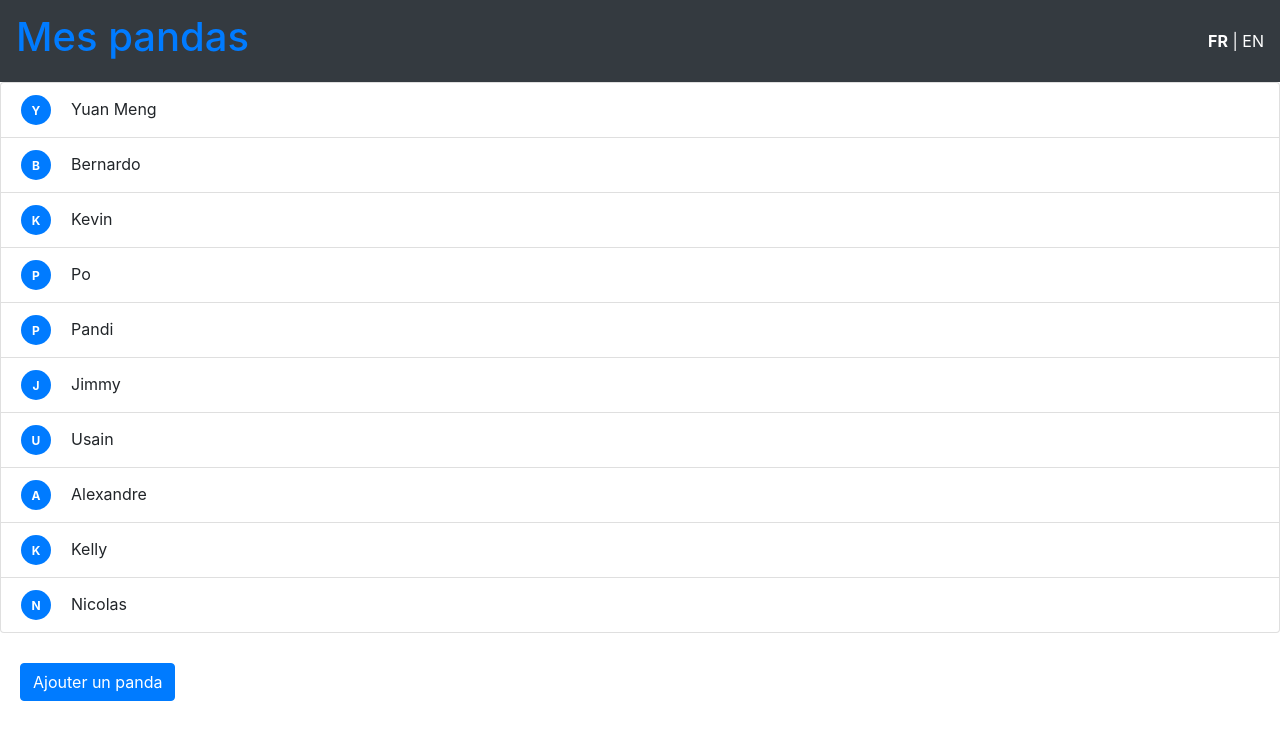
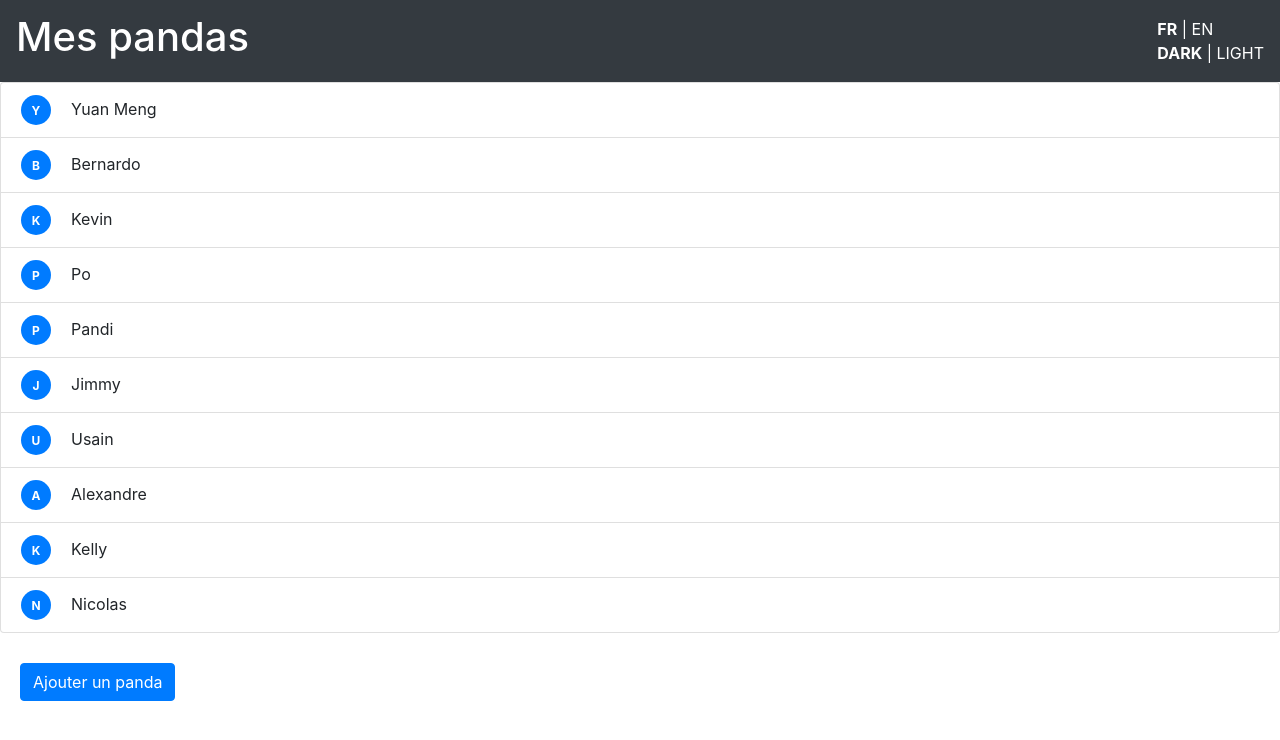
Before and after one commit to chawax/tp-my-pandas, a React (Create React App) app: page / in a window 1280 px wide. Shown: the top 740 px of the page. Built offline with nearby package versions, Linux system fonts and the light colour scheme; data requests are answered from the project's data file.

Commit message:
Gestion du mode dark / light avec Context API

```diff
--- a/src/App.tsx
+++ b/src/App.tsx
@@ -3,6 +3,7 @@ import React from 'react';
 import { QueryClient, QueryClientProvider } from 'react-query';
 import { ReactQueryDevtools } from 'react-query/devtools';
 import Router from './components/Router';
+import { DisplayModeProvider } from './context/DisplayModeProvider';
 
 const queryClient = new QueryClient();
 const ReactQueryWrapper = ({ children }: { children: ReactNode }) => (
@@ -15,7 +16,9 @@ const ReactQueryWrapper = ({ children }: { children: ReactNode }) => (
 function App() {
   return (
     <ReactQueryWrapper>
-      <Router />
+      <DisplayModeProvider>
+        <Router />
+      </DisplayModeProvider>
     </ReactQueryWrapper>
   );
 }
--- /dev/null
+++ b/src/components/Header/ChooseDisplayMode.tsx
@@ -0,0 +1,35 @@
+import React, { useContext } from 'react';
+import DisplayModeContext from '../../context/DisplayModeContext';
+
+const styles = {
+  enabled: {
+    cursor: 'pointer',
+    fontWeight: 'bold',
+  },
+  disabled: {
+    cursor: 'pointer',
+    fontWeight: 'normal',
+  },
+};
+
+export type ChooseDisplayModeProps = {
+  code: string;
+  label: string;
+};
+
+const ChooseDisplayMode = (props: ChooseDisplayModeProps) => {
+  const { displayMode, toggleDisplayMode } = useContext(DisplayModeContext);
+
+  const style: React.CSSProperties =
+    displayMode === props.code
+      ? (styles.enabled as React.CSSProperties)
+      : (styles.disabled as React.CSSProperties);
+
+  return (
+    <span style={style} onClick={toggleDisplayMode}>
+      {props.label}
+    </span>
+  );
+};
+
+export default ChooseDisplayMode;
--- /dev/null
+++ b/src/components/Header/ChooseLanguage.tsx
@@ -0,0 +1,47 @@
+import React, { useCallback } from 'react';
+import { useTranslation } from 'react-i18next';
+
+const styles = {
+  languageEnabled: {
+    cursor: 'pointer',
+    fontWeight: 'bold',
+  },
+  languageDisabled: {
+    cursor: 'pointer',
+    fontWeight: 'normal',
+  },
+};
+
+export type ChooseLanguageProps = {
+  code: string;
+  label: string;
+};
+
+const ChooseLanguage = (props: ChooseLanguageProps) => {
+  const { i18n } = useTranslation();
+
+  const handleChangeLanguage = useCallback(
+    (language: string) => {
+      i18n.changeLanguage(language);
+    },
+    [i18n],
+  );
+
+  const style: React.CSSProperties =
+    i18n.language === props.code
+      ? (styles.languageEnabled as React.CSSProperties)
+      : (styles.languageDisabled as React.CSSProperties);
+
+  return (
+    <span
+      style={style}
+      onClick={() => {
+        handleChangeLanguage(props.code);
+      }}
+    >
+      {props.label}
+    </span>
+  );
+};
+
+export default ChooseLanguage;
--- a/src/components/Header/index.tsx
+++ b/src/components/Header/index.tsx
@@ -1,64 +1,38 @@
-import React, { useCallback } from 'react';
+import React, { useContext } from 'react';
 import { useTranslation } from 'react-i18next';
 import { Link } from 'react-router-dom';
 import { Nav, Navbar, NavbarBrand } from 'reactstrap';
-
-const styles = {
-  languageEnabled: {
-    cursor: 'pointer',
-    fontWeight: 'bold',
-  },
-  languageDisabled: {
-    cursor: 'pointer',
-    fontWeight: 'normal',
-  },
-};
-
-type ChooseLanguageProps = {
-  code: string;
-  label: string;
-};
-
-const ChooseLanguage = (props: ChooseLanguageProps) => {
-  const { i18n } = useTranslation();
-
-  const handleChangeLanguage = useCallback(
-    (language: string) => {
-      i18n.changeLanguage(language);
-    },
-    [i18n],
-  );
-
-  const style: React.CSSProperties =
-    i18n.language === props.code
-      ? (styles.languageEnabled as React.CSSProperties)
-      : (styles.languageDisabled as React.CSSProperties);
-
-  return (
-    <span
-      style={style}
-      onClick={() => {
-        handleChangeLanguage(props.code);
-      }}
-    >
-      {props.label}
-    </span>
-  );
-};
+import DisplayModeContext from '../../context/DisplayModeContext';
+import ChooseDisplayMode from './ChooseDisplayMode';
+import ChooseLanguage from './ChooseLanguage';
 
 const Header: React.FC = () => {
   const { t } = useTranslation();
+  const { displayMode } = useContext(DisplayModeContext);
+  const navbarColor = displayMode === 'dark' ? 'dark' : 'light';
+  const textColor = displayMode === 'dark' ? '#FFF' : '#000';
   return (
-    <Navbar color="dark" expand="md" className="d-flex justify-content-between">
+    <Navbar
+      color={navbarColor}
+      expand="md"
+      className="d-flex justify-content-between"
+    >
       <Link to="/">
-        <NavbarBrand>
+        <NavbarBrand style={{ color: textColor }}>
           <h1>{t('app.title')}</h1>
         </NavbarBrand>
       </Link>
-      <Nav style={{ color: 'white' }}>
-        <ChooseLanguage code="fr" label="FR" />
-        &nbsp;|&nbsp;
-        <ChooseLanguage code="en" label="EN" />
+      <Nav style={{ color: textColor, flexDirection: 'column' }}>
+        <div>
+          <ChooseLanguage code="fr" label="FR" />
+          &nbsp;|&nbsp;
+          <ChooseLanguage code="en" label="EN" />
+        </div>
+        <div>
+          <ChooseDisplayMode code="dark" label="DARK" />
+          &nbsp;|&nbsp;
+          <ChooseDisplayMode code="light" label="LIGHT" />
+        </div>
       </Nav>
     </Navbar>
   );
--- /dev/null
+++ b/src/context/DisplayModeContext.ts
@@ -0,0 +1,14 @@
+import React from 'react';
+import { DisplayMode } from '../types/DisplayMode';
+
+type DisplayModeContextProps = {
+  displayMode: DisplayMode;
+  toggleDisplayMode: () => void;
+};
+
+const DisplayModeContext = React.createContext<DisplayModeContextProps>({
+  displayMode: 'dark',
+  toggleDisplayMode: () => {},
+});
+
+export default DisplayModeContext;
--- /dev/null
+++ b/src/context/DisplayModeProvider.tsx
@@ -0,0 +1,19 @@
+import React, { useState } from 'react';
+import { DisplayMode } from '../types/DisplayMode';
+import DisplayModeContext from './DisplayModeContext';
+
+export type DisplayModeProviderProps = {
+  children: React.ReactNode;
+};
+
+export const DisplayModeProvider = (props: DisplayModeProviderProps) => {
+  const [displayMode, setDisplayMode] = useState<DisplayMode>('dark');
+  const toggleDisplayMode = () => {
+    setDisplayMode(displayMode === 'dark' ? 'light' : 'dark');
+  };
+  return (
+    <DisplayModeContext.Provider value={{ displayMode, toggleDisplayMode }}>
+      {props.children}
+    </DisplayModeContext.Provider>
+  );
+};
--- /dev/null
+++ b/src/types/DisplayMode.ts
@@ -0,0 +1 @@
+export type DisplayMode = 'dark' | 'light';
```
Also changed, not shown: tp/TP8.md (added, +21 -0 lines), tp/README.md.
